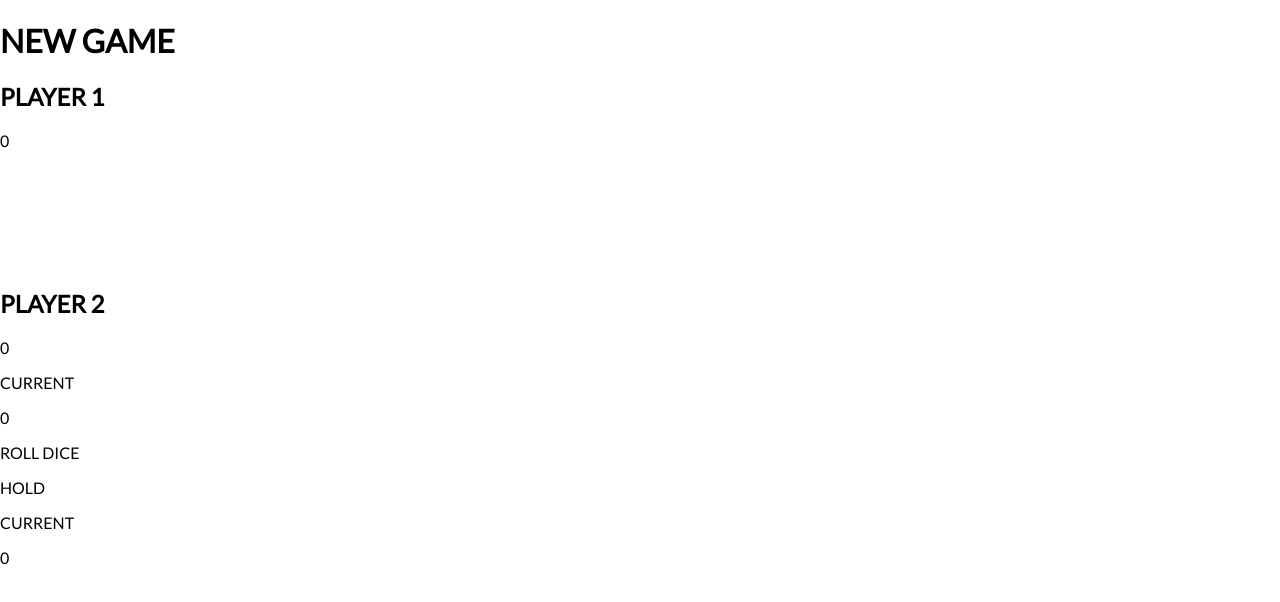
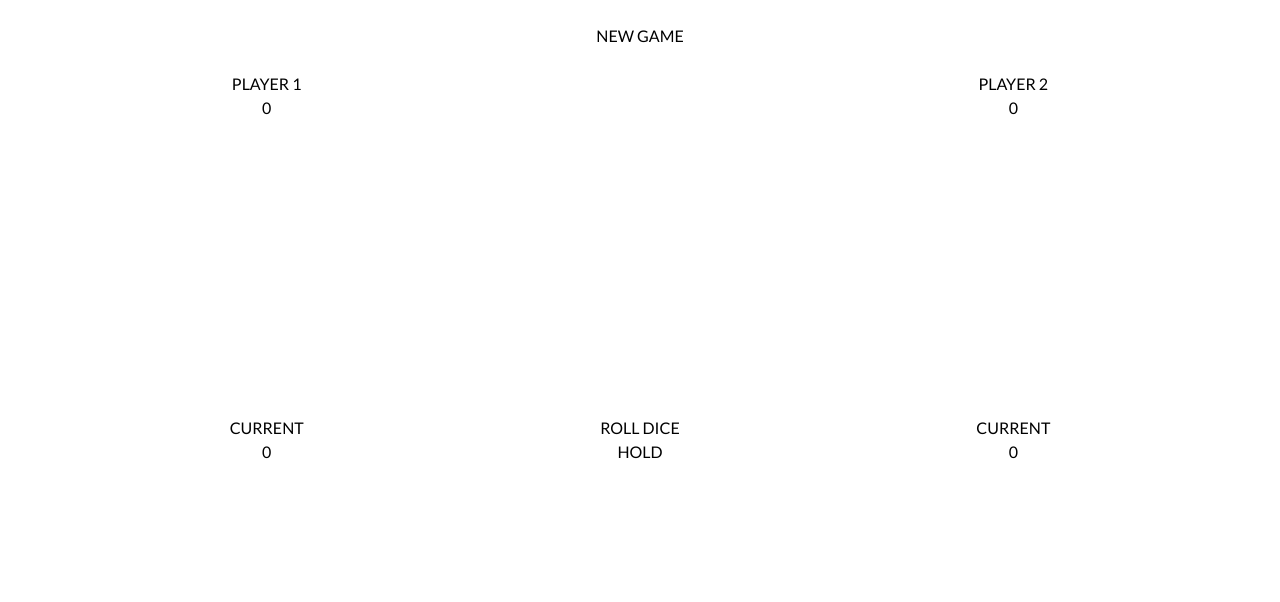
Before and after one commit to MatVD/jeu-de-des, a website: page index.html in a window 1280 px wide. Drawn offline with nearby package versions, Linux system fonts and the light colour scheme; files that its build step writes are made by us from their sources.

Commit message:
add tailwind css and somes classes

```diff
--- a/style.css
+++ b/css/style.css
@@ -1,3 +1,8 @@
+@tailwind base;
+@tailwind components;
+@tailwind utilities;
+
+
 @font-face {
   font-family: RegularFont;
   src: url(/fonts/Lato/Lato-Regular.ttf);
@@ -6,9 +11,6 @@
 
 /* ======= global ======= */
 body {
-  margin: 0;
-  padding: 0;
-  box-sizing: border-box;
   font-family: RegularFont, Arial, Helvetica, sans-serif;
   text-transform: uppercase;
 }
--- a/index.html
+++ b/index.html
@@ -5,42 +5,43 @@
   <meta http-equiv="X-UA-Compatible" content="IE=edge">
   <meta name="viewport" content="width=device-width, initial-scale=1.0">
   <meta name="description" content="Jeu de dés en ligne ergonimoque et convivial. Venez l'essayer ! ">
-  <link rel="stylesheet" href="style.css">
+  <link rel="stylesheet" href="dist/style.css">
 
   <title>Jeu de dés</title>
 </head>
 <body>
-  <h1>New game</h1>
+  <main>
+  <h1 class="text-center pt-6">New game</h1>
 
-  <div>
-    <div>
-      <h2>Player 1</h2>
-      <p>0</p>
+  <div class="flex justify-center pt-6">
+    <div class="basis-1/3">
+      <h2 class="text-center">Player 1</h2>
+      <p class="text-center">0</p>
     </div>
 
-    <canvas width="100" height="100"></canvas>
+    <canvas class="basis-1/4" width="100" height="100"></canvas>
 
-    <div>
-      <h2>Player 2</h2>
-      <p>0</p>
+    <div class="basis-1/3">
+      <h2 class="text-center">Player 2</h2>
+      <p class="text-center">0</p>
     </div>
   </div>
 
-  <div>
-    <div>
-      <p>current</p>
-      <p>0</p>
+  <div class="flex justify-center pt-6">
+    <div class="basis-1/3">
+      <p class="text-center">current</p>
+      <p class="text-center">0</p>
     </div>
-    <div>
-      <p>roll dice</p>
-      <p>hold</p>
+    <div class="basis-1/4">
+      <p class="text-center">roll dice</p>
+      <p class="text-center">hold</p>
     </div>
-    <div>
-      <p>current</p>
-      <p>0</p>
+    <div class="basis-1/3">
+      <p class="text-center">current</p>
+      <p class="text-center">0</p>
     </div>
   </div>
-
+</main>
 
 </body>
 </html>
--- a/package.json
+++ b/package.json
@@ -17,6 +17,7 @@
   },
   "homepage": "https://github.com/MatVD/jeu-de-des#readme",
   "devDependencies": {
-    "jasmine": "^4.3.0"
+    "jasmine": "^4.3.0",
+    "tailwindcss": "^3.1.8"
   }
 }
--- /dev/null
+++ b/tailwind.config.js
@@ -0,0 +1,8 @@
+/** @type {import('tailwindcss').Config} */
+module.exports = {
+  content: ["./index.html"],
+  theme: {
+    extend: {},
+  },
+  plugins: [],
+}
```
Also changed, not shown: script.js (+2 -5 lines), 1 other file.
